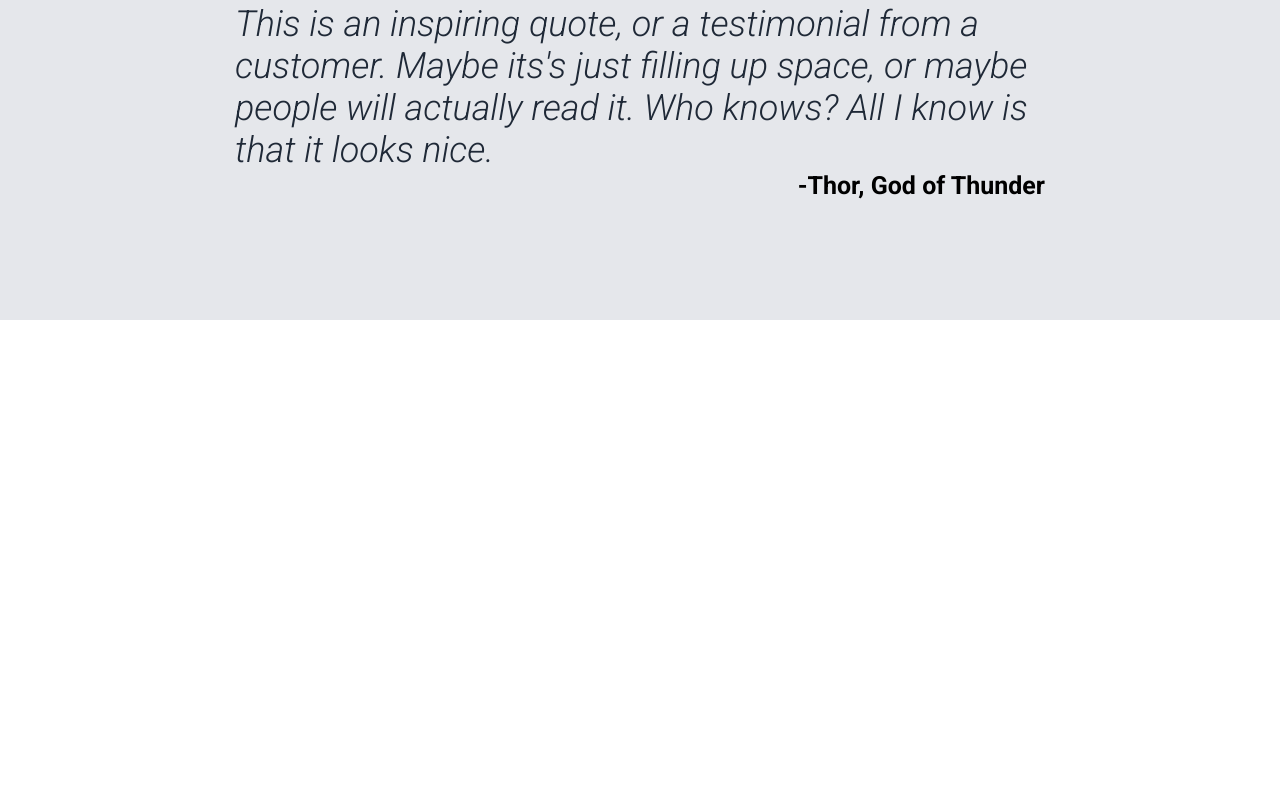
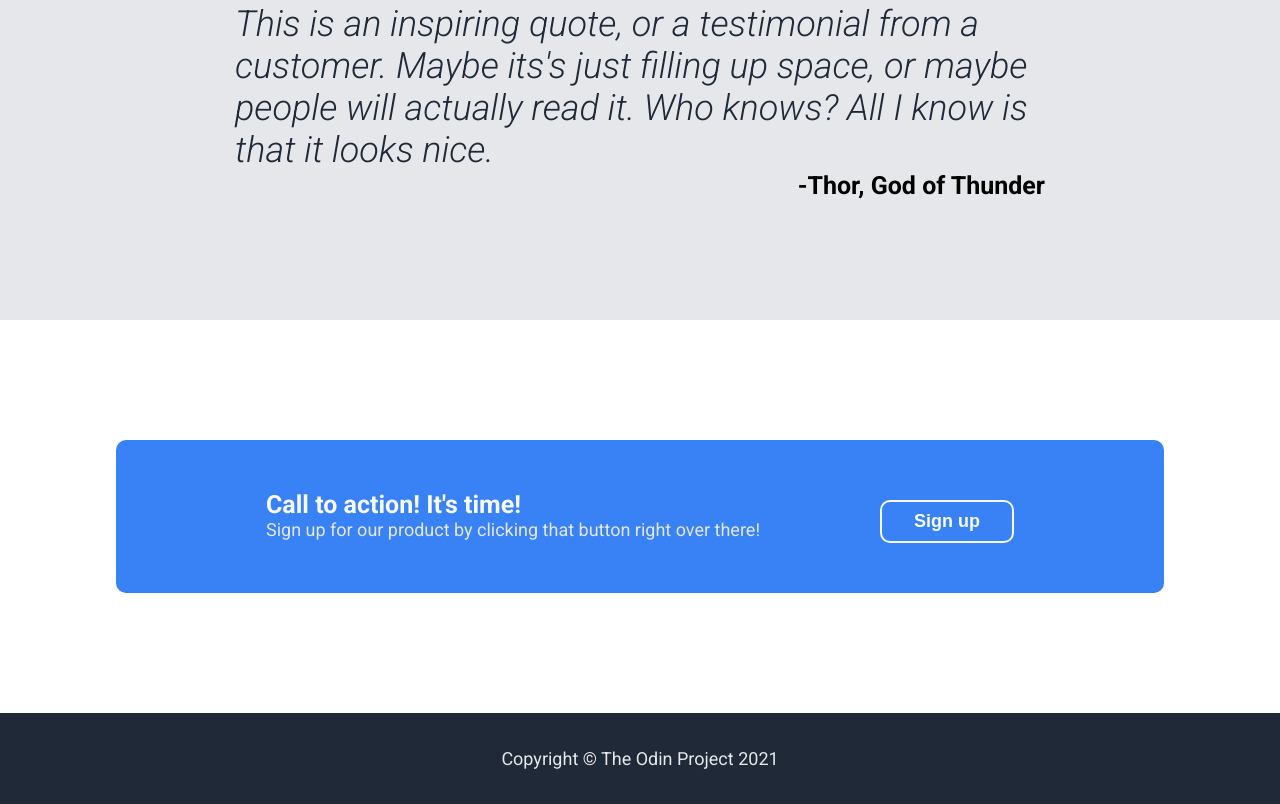
Before and after one commit to iliastzanis/Odin-Project-Landing-Page, a plain HTML site: page index.html in a window 1280 px wide. Shown: the part 1164-1968 px from the top of the page. Before the commit the page ends 1484 px from the top, so only its background shows below. Drawn offline with Linux system fonts and the light colour scheme.

Commit message:
Implemented call to action and footer Added the call to action section and the footer section.

```diff
--- a/index.html
+++ b/index.html
@@ -83,7 +83,20 @@
         <text>-Thor, God of Thunder</text>
       </div>
     </section>
-    <section></section>
-    <footer></footer>
+    <!-- Call to action -->
+    <section id="call-to-action" class="call-to-action">
+      <div class="call-to-container">
+        <div class="call-to-items">
+          <text class="call-to-header">Call to action! It's time!</text>
+          <text class="call-to-p">Sign up for our product by clicking that button right over there!</text>
+        </div>
+        <button>
+          Sign up
+        </button>
+      </div>
+    </section>
+    <footer id="footer" class="footer">
+      <div class="footer-text"> Copyright &copy; The Odin Project 2021</div>
+    </footer>
   </body>
 </html>
--- a/style.css
+++ b/style.css
@@ -20,7 +20,8 @@ a {
 }
 
 .nav-bar a,
-.left-side p {
+.left-side p,
+.call-to-items .call-to-p {
   font-size: 18px;
   color: #e5e7eb;
 }
@@ -35,6 +36,12 @@ a {
 
 .nav-bar a {
   text-decoration: none;
+}
+
+.call-to-items .call-to-header {
+  color: #f9faf8;
+  font-weight: 700;
+  font-size: 25px;
 }
 
 /* Website Layout */
@@ -103,8 +110,9 @@ body {
   border-radius: 10px;
   font-weight: 700;
   background-color: #3882f6;
-  color: #e5e7eb;
+  color: #f9faf8;
   font-size: 18px;
+  cursor: pointer;
 }
 
 /* Information Section */
@@ -166,3 +174,54 @@ body {
   font-weight: 700;
   font-size: 25px;
 }
+/* call to action */
+
+.call-to-action {
+  display: flex;
+  justify-content: center;
+  align-items: center;
+}
+
+.call-to-action .call-to-container {
+  background-color: #3882f6;
+  border-radius: 10px;
+  margin-top: 120px;
+  margin-bottom: 120px;
+  padding: 50px 150px;
+  display: flex;
+  gap: 120px;
+}
+
+.call-to-items {
+
+  display: flex;
+  flex-direction: column;
+}
+
+.call-to-container button {
+  border: 2px solid #f9faf8;
+  padding: 9px 32px;
+  margin-top: 10px;
+  border-radius: 10px;
+  font-weight: 700;
+  background-color:  #3882f6;
+  color: #f9faf8;
+  font-size: 18px;
+  cursor: pointer;
+}
+
+/* Footer */
+
+.footer {
+  display: flex;
+  justify-content: center;
+  align-items: center;
+  background-color: #1f2937;
+}
+
+.footer .footer-text {
+  padding-top: 35px ;
+  padding-bottom: 35px;
+  font-size: 18px;
+  color: #e5e7eb;
+}
```
